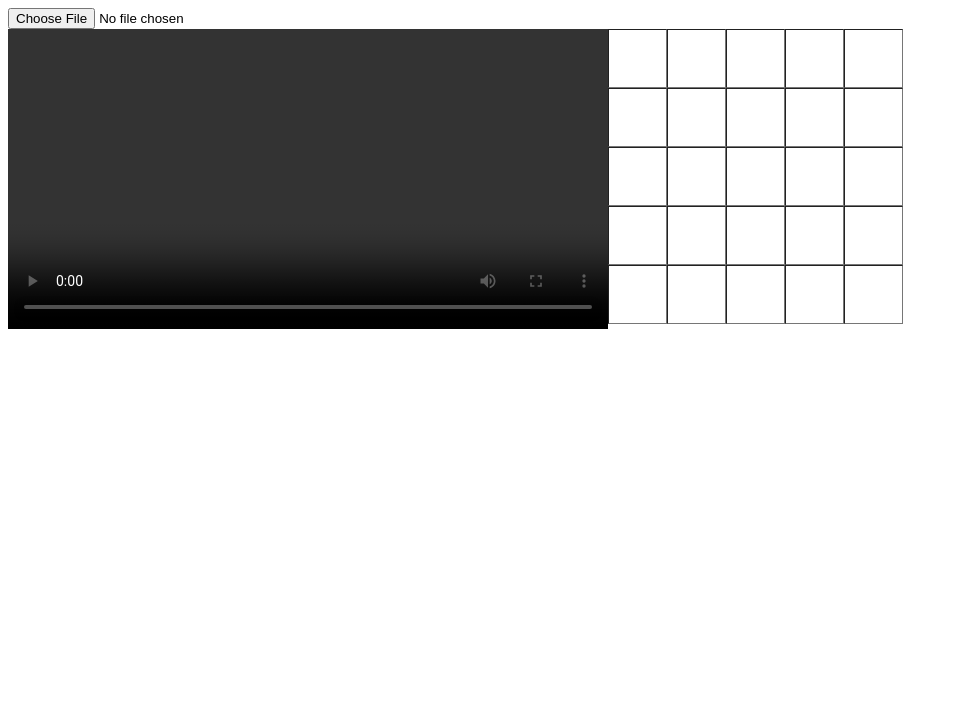
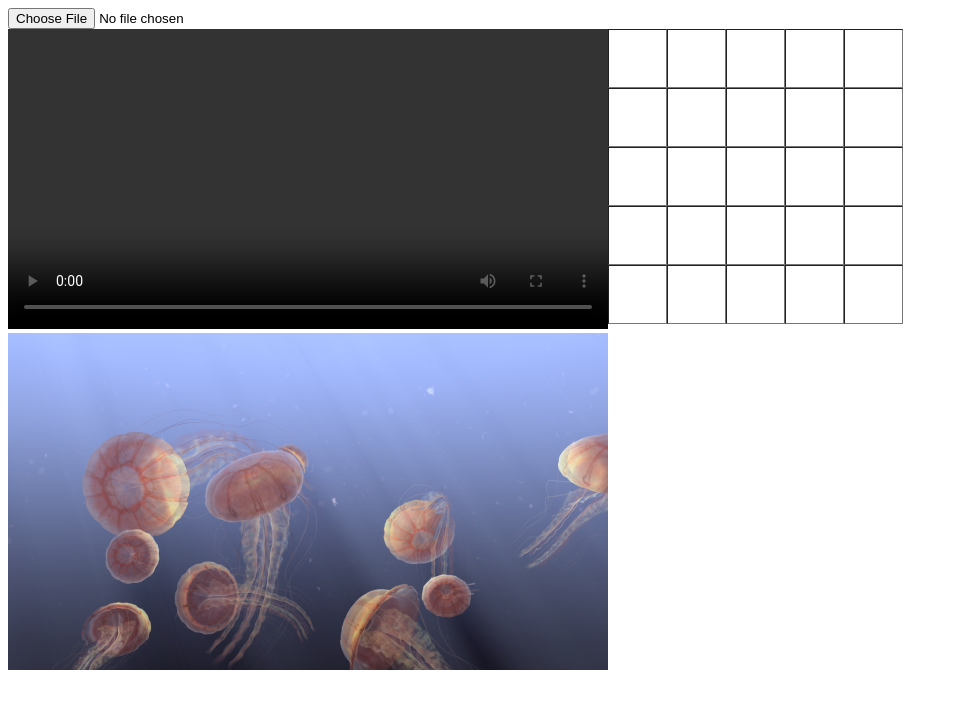
Before and after one commit to axe100/VideoFiltering, a plain HTML site: page index.html in a window 1280 px wide. Shown: the whole page, without its empty margins (0-958 px from the left). Drawn offline with Linux system fonts and the light colour scheme.

Commit message:
addded test image

```diff
--- a/index.html
+++ b/index.html
@@ -13,5 +13,6 @@
         <video id="video" controls></video>
         <div id="kernel"></div>
     </div>
+<img id="testbild" src="test.png"><img/>
 </body>
 </html>
--- a/resources/css/index.css
+++ b/resources/css/index.css
@@ -28,3 +28,7 @@
     text-align: center;
     vertical-align: middle;
 }
+
+#testbild {
+
+}
```
Also changed, not shown: test.png (added).
